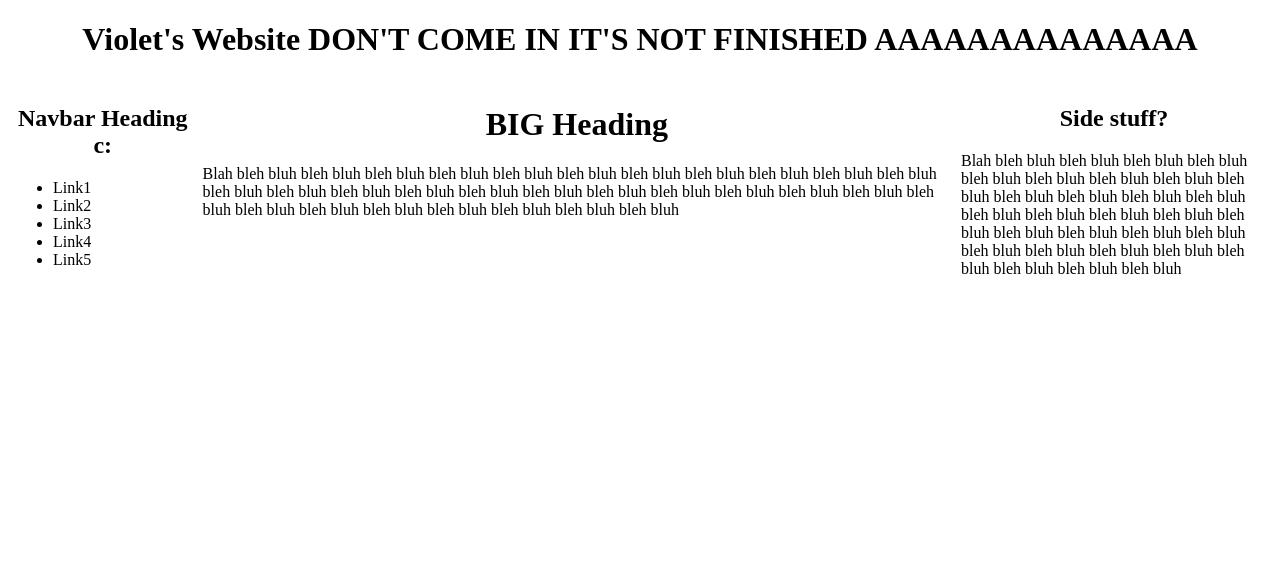
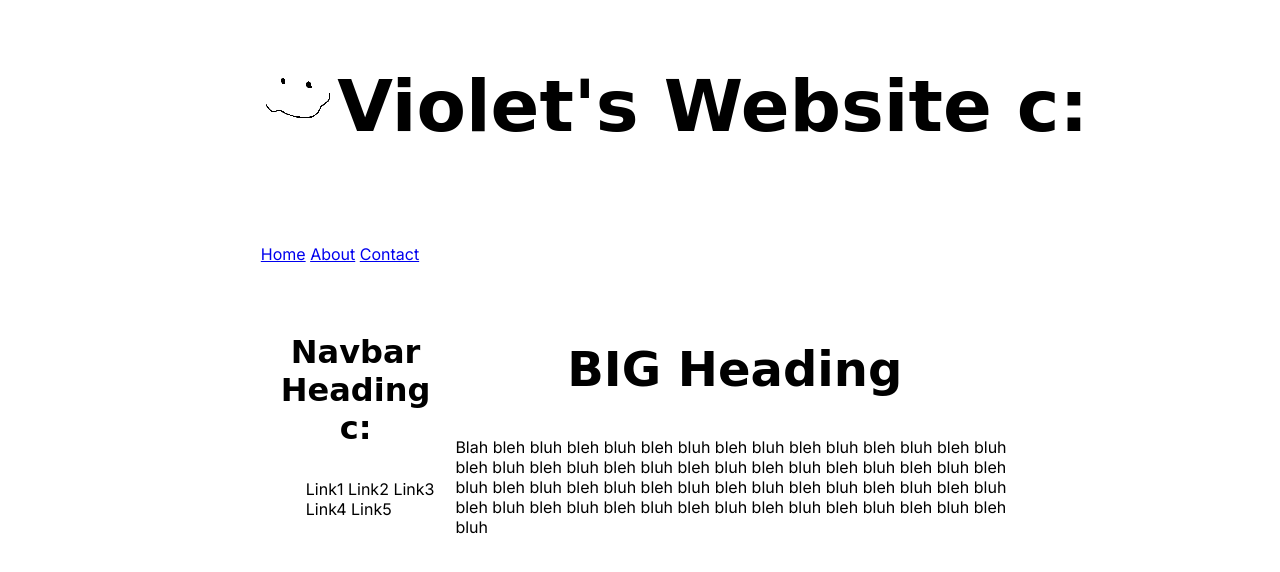
Before and after one commit to Xydron/XyFinal, a plain HTML site: page index.html in a window 1280 px wide. Drawn offline with Linux system fonts and the light colour scheme; a web font is replaced by a local one.

Commit message:
SKELETONE

```diff
--- a/css/styles.css
+++ b/css/styles.css
@@ -1,5 +1,21 @@
 * {
     box-sizing: border-box;
+}
+
+h1, h2, h3, h4, h5, h6 {
+    font-family: "Anybody", cursive;
+    text-align: center;
+}
+
+body {
+    font-family: "Inter", sans-serif;
+}
+
+
+
+.columnSideLeft {
+    float: left;
+    width: 20%;
 }
 
 .columnNav {
@@ -10,14 +26,14 @@
 
 .columnCenter {
     float: left;
-    width: 60%;
+    width: 45%;
     padding: 5px;
+
 }
 
-.columnSidebar{
-    float: left;
-    width: 25%;
-    padding: 5px;
+.columnSideRight {
+    float: right;
+    width: 20%;
 }
 
 .row:after {
@@ -26,6 +42,20 @@
     clear: both;
 }
 
-h1, h2 {
-    text-align: center;
+
+
+h1 {
+    font-size: 72px;
 }
+
+h2 {
+    font-size: 48px;
+}
+
+h3 {
+    font-size: 32px;
+}
+
+li {
+    display: inline-block;
+}
--- a/index.html
+++ b/index.html
@@ -4,15 +4,67 @@
     <meta charset="UTF-8">
     <meta http-equiv="X-UA-Compatible" content="IE=edge">
     <meta name="viewport" content="width=device-width, initial-scale=1.0">
-    <title>Document</title>
+    <title>How to be [BIG]</title>
     <link rel="stylesheet" href="css/styles.css">
+    <link rel="preconnect" href="https://fonts.googleapis.com">
+    <link rel="preconnect" href="https://fonts.gstatic.com" crossorigin>
+    <link href="https://fonts.googleapis.com/css2?family=Anybody:ital,wght@0,400;1,300&family=Inter:wght@300;400&display=swap" rel="stylesheet">
+    <script src="https://kit.fontawesome.com/6a4e4c86a2.js" crossorigin="anonymous"></script>
 </head>
 
 <body>
-    <h1>Violet's Website DON'T COME IN IT'S NOT FINISHED AAAAAAAAAAAAAA</h1>
     <div class="row">
+        <div class="columnSideLeft">
+            <p> </p>
+        </div>
+
+            <header>
+                <ul>
+                    <li>
+                        <a href="#"><img src="img\Logo.png" alt="Logo"></a>
+                    </li>
+                    <li>
+                        <h1>Violet's Website c:</h1>
+                    </li>
+                </ul>
+            </header>
+
+            <div class="columnSideRight">
+                <p> </p>
+            </div>
+    </div>
+
+    <div class="row">
+        <div class="columnSideLeft">
+            <p> </p>
+        </div>
+
+        <nav>
+            <ul>
+                <li>
+                    <a href="#">Home</a>
+                </li>
+                <li>
+                    <a href="#">About</a>
+                </li>
+                <li>
+                    <a href="#">Contact</a>
+                </li>
+            </ul>
+        </nav>
+
+        <div class="columnSideRight">
+            <p> </p>
+        </div>
+    </div>
+
+    <div class="row">
+        <div class="columnSideLeft">
+            <p> </p>
+        </div>
+
         <div class="columnNav">
-            <h2>Navbar Heading c:</h2>
+            <h3>Navbar Heading c:</h3>
             <ul>
                 <li>Link1</li>
                 <li>Link2</li>
@@ -20,17 +72,15 @@
                 <li>Link4</li>
                 <li>Link5</li>
             </ul>
-
         </div>
 
         <div class="columnCenter">
-            <h1>BIG Heading</h1>
+            <h2>BIG Heading</h2>
             <p>Blah bleh bluh bleh bluh bleh bluh bleh bluh bleh bluh bleh bluh bleh bluh bleh bluh bleh bluh bleh bluh bleh bluh bleh bluh bleh bluh bleh bluh bleh bluh bleh bluh bleh bluh bleh bluh bleh bluh bleh bluh bleh bluh bleh bluh bleh bluh bleh bluh bleh bluh bleh bluh bleh bluh bleh bluh bleh bluh bleh bluh</p>
         </div>
 
-        <div class="columnSidebar">
-            <h2>Side stuff?</h2>
-            <p>Blah bleh bluh bleh bluh bleh bluh bleh bluh bleh bluh bleh bluh bleh bluh bleh bluh bleh bluh bleh bluh bleh bluh bleh bluh bleh bluh bleh bluh bleh bluh bleh bluh bleh bluh bleh bluh bleh bluh bleh bluh bleh bluh bleh bluh bleh bluh bleh bluh bleh bluh bleh bluh bleh bluh bleh bluh bleh bluh bleh bluh</p>
+        <div class="columnSideRight">
+            <p> </p>
         </div>
     </div>
 </body>
```
Also changed, not shown: img/Logo.png (added).
